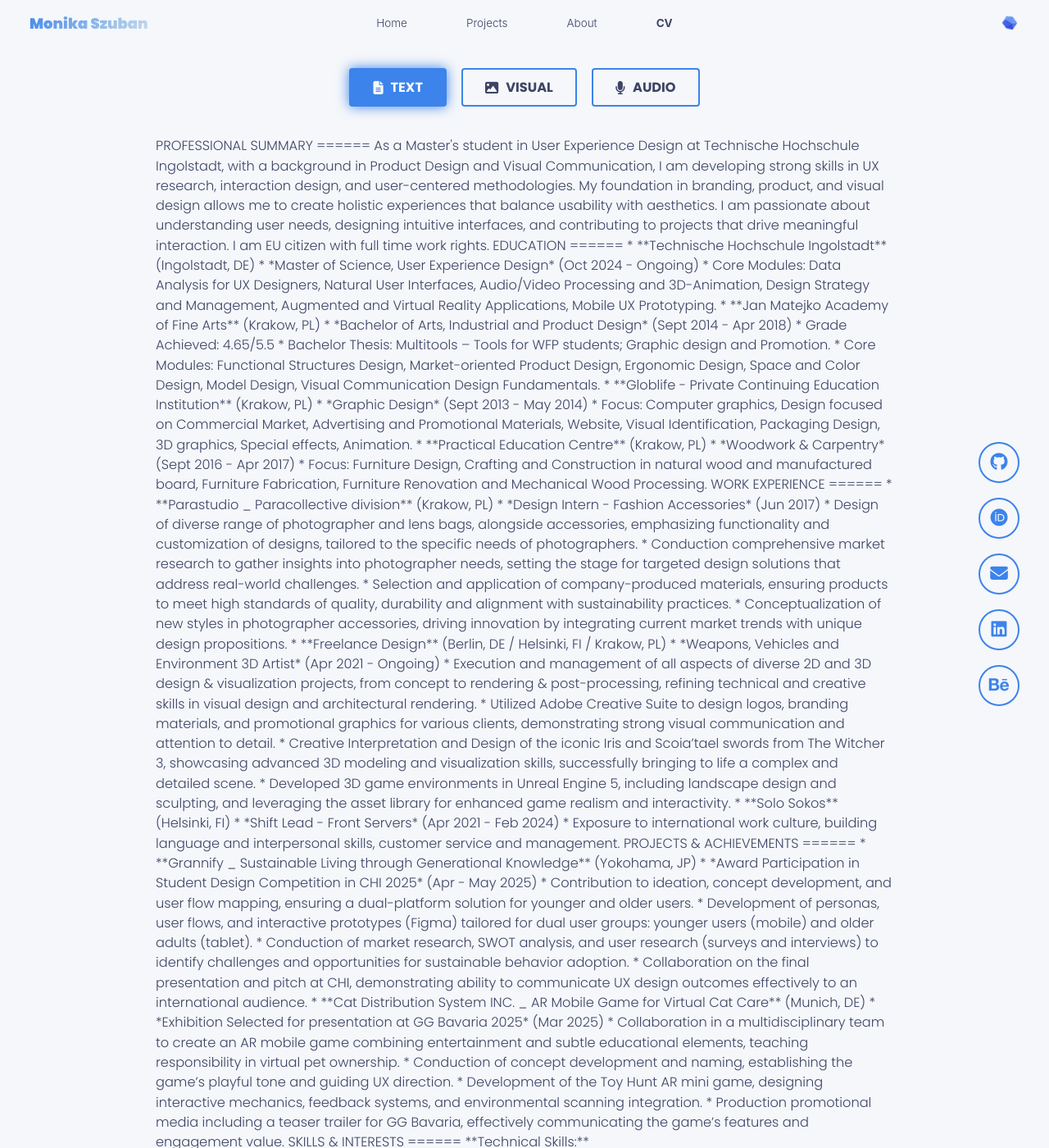
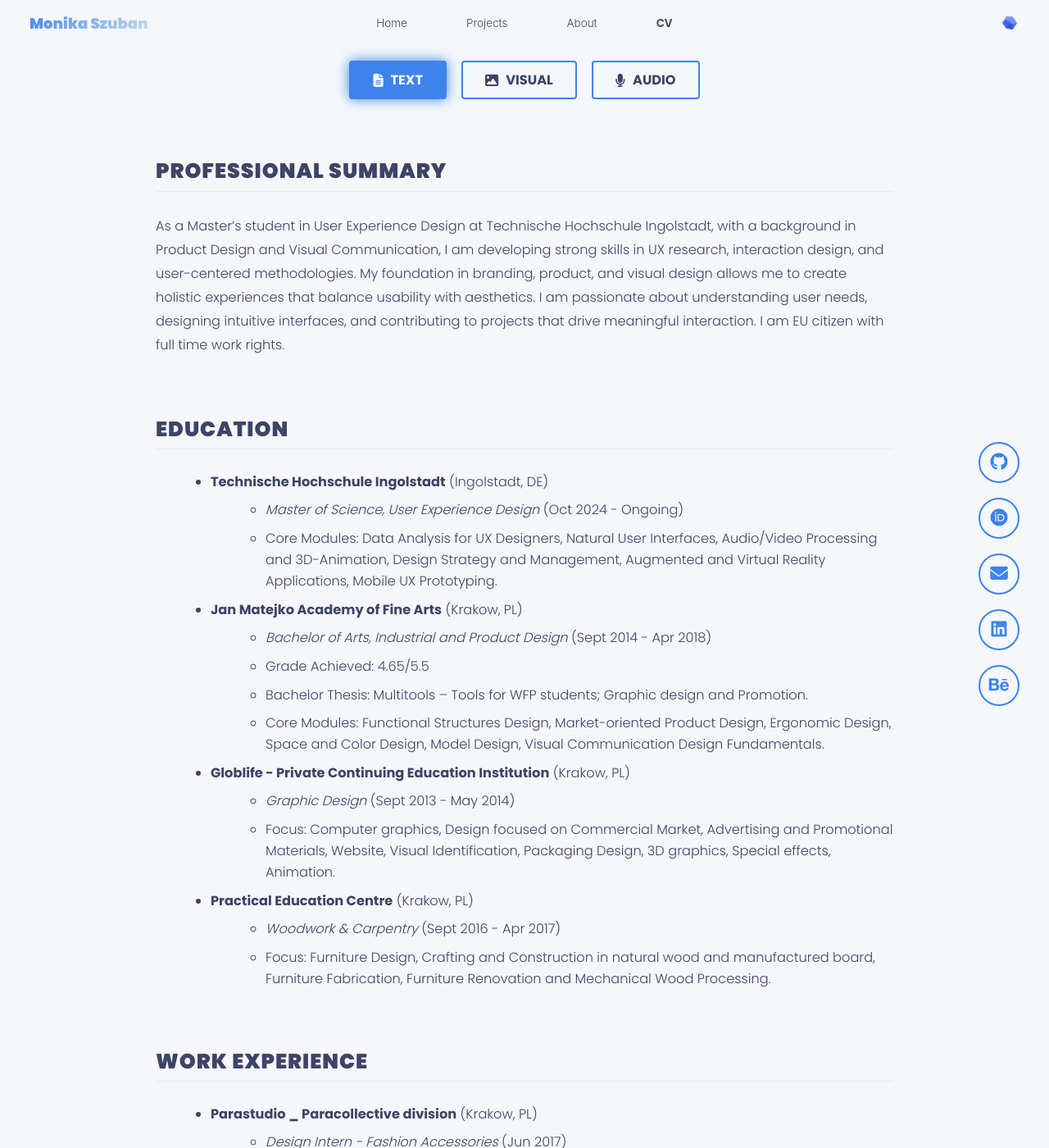
Before and after one commit to Mos6318/HackathonSecondTry, a Jekyll site: the page built from _pages/cv.md, in a window 1280 px wide and 1400 px high. Shown: the whole window at 82% size. Built offline with Jekyll 4.4.1, drawn with Linux system fonts in a browser that asks for light colours; a script bundle is joined from its source files by our own code; library files that are not in the unit come from our copies; some of the changed text lies outside the part shown.

Commit message:
Fix CV Modes: Restore markdown formatting and fix switcher JS

```diff
--- a/_pages/cv.md
+++ b/_pages/cv.md
@@ -29,21 +29,21 @@
 
 
 
-<div class="cv-content-wrapper" markdown="1">
+<div class="cv-content-wrapper">
   <!-- Mode Switcher -->
   <div class="cv-mode-switcher">
-    <button class="mode-btn active" onclick="switchMode('text')">
+    <button class="mode-btn active" onclick="switchMode('text', event)">
       <i class="fas fa-file-alt"></i> Text
     </button>
-    <button class="mode-btn" onclick="switchMode('visual')">
+    <button class="mode-btn" onclick="switchMode('visual', event)">
       <i class="fas fa-image"></i> Visual
     </button>
-    <button class="mode-btn" onclick="switchMode('audio')">
+    <button class="mode-btn" onclick="switchMode('audio', event)">
       <i class="fas fa-microphone"></i> Audio
     </button>
   </div>
 
-<div id="cv-mode-text" class="cv-section active">
+<div id="cv-mode-text" class="cv-section active" markdown="1">
 <div class="cv-header">
   <h1>Monika Szuban</h1>
   <p>Ingolstadt, Germany | <a href="mailto:monika.szuban@gmail.com">monika.szuban@gmail.com</a></p>
```
Also changed, not shown: other parts of _pages/cv.md (+11 -3 lines).
